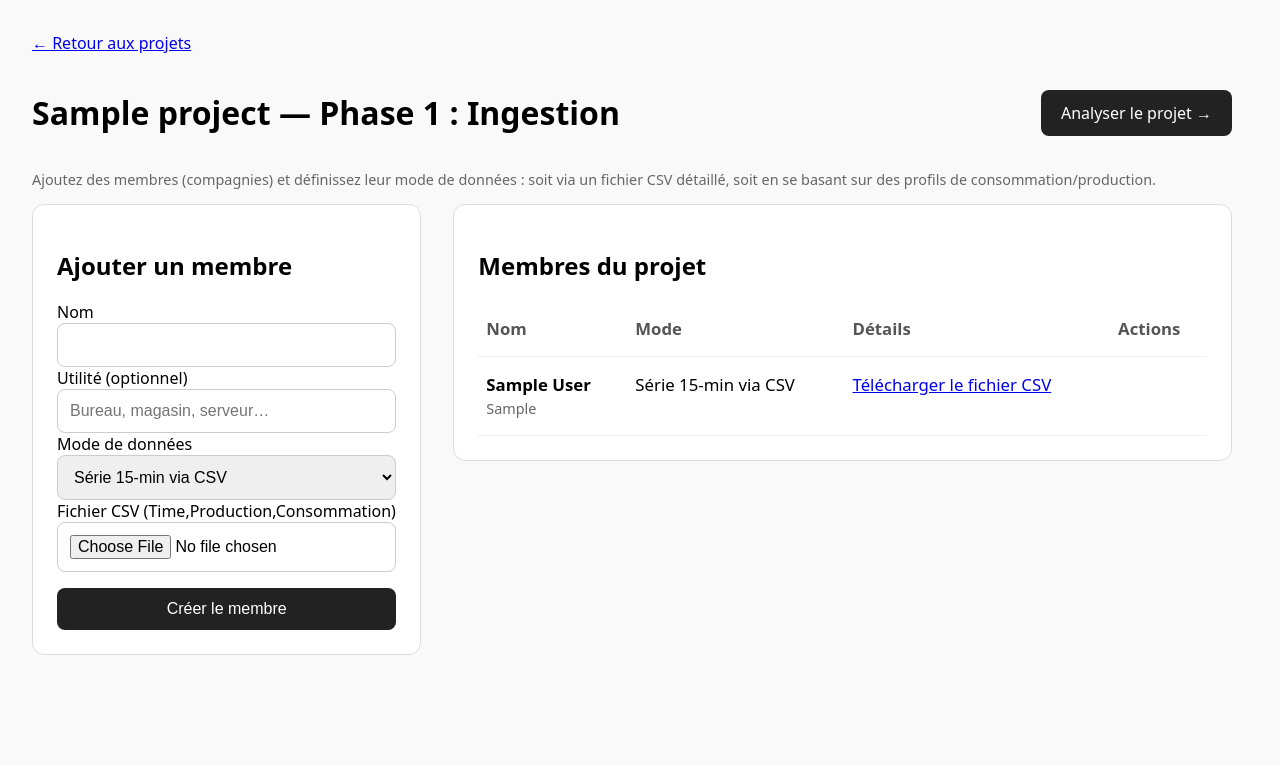
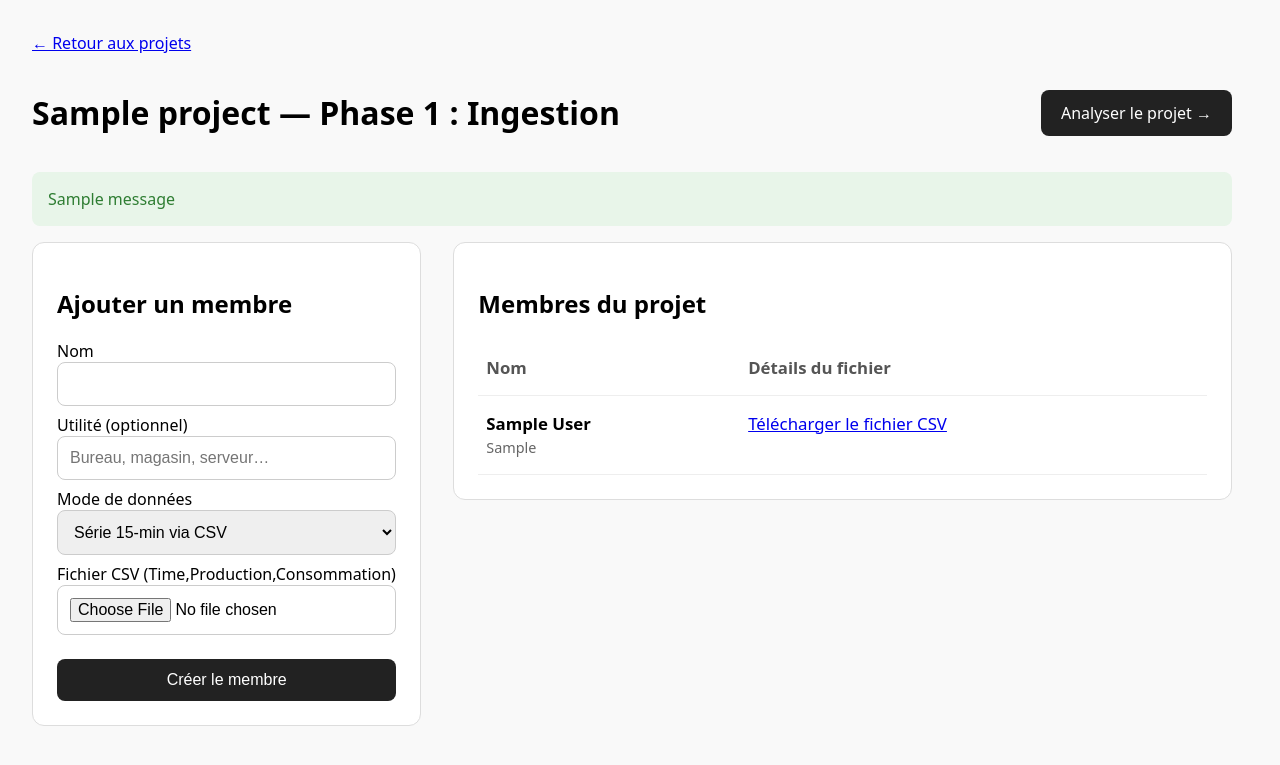
Before and after one commit to Juvenes/yes-partener, a Django app: page /projects/1/ in a window 1280 px wide. Shown: the top 765 px of the page. Run offline with Django 5.2, Linux system fonts and the light colour scheme; tables that the repository leaves empty hold one stand-in row (values such as "Sample post"); one stand-in notice (Sample message) is shown.

Commit message:
Profile Improved

```diff
--- a/core/views.py
+++ b/core/views.py
@@ -67,54 +67,87 @@ def project_detail(request, project_id):
 @require_http_methods(["POST"])
 def member_create(request, project_id):
     project = get_object_or_404(Project, pk=project_id)
-    form = MemberForm(request.POST, request.FILES)
-    if form.is_valid():
-        m = form.save(commit=False)
-        m.project = project
+    data_mode = request.POST.get('data_mode')
 
-        if m.data_mode == 'timeseries_csv' and not m.timeseries_file:
-            return HttpResponseBadRequest("Pour le mode 'Série 15-min via CSV', un fichier CSV est requis.")
+    if data_mode == 'timeseries_csv':
+        form = MemberForm(request.POST, request.FILES)
+        if form.is_valid():
+            m = form.save(commit=False)
+            m.project = project
+            m.save()
+            return redirect("project_detail", project_id=project.id)
+        return HttpResponseBadRequest(f"Formulaire invalide : {form.errors.as_json()}")
 
-        if m.data_mode == 'profile_based' and not (m.annual_consumption_kwh or m.annual_production_kwh):
-             return HttpResponseBadRequest("Pour le mode 'Basé sur profil(s)', veuillez fournir au moins une valeur de consommation ou de production annuelle.")
+    elif data_mode == 'profile_based':
+        # --- Logique de génération de CSV à partir d'un profil ---
+        profile_ids = request.POST.getlist('profiles')
+        annual_consumption = request.POST.get('annual_consumption_kwh')
+        annual_production = request.POST.get('annual_production_kwh')
 
-        m.save()
+        if not profile_ids:
+            messages.error(request, "Veuillez sélectionner au moins un profil.")
+            return redirect("project_detail", project_id=project_id)
+        if not (annual_consumption or annual_production):
+            messages.error(request, "Veuillez fournir une consommation ou production annuelle.")
+            return redirect("project_detail", project_id=project_id)
+
+        # Calculer les données sur 96 points
+        try:
+            daily_prod_kwh = (float(annual_production) if annual_production else 0.0) / 365
+            daily_cons_kwh = (float(annual_consumption) if annual_consumption else 0.0) / 365
+
+            profiles = Profile.objects.filter(id__in=profile_ids)
+            aggregated_points = pd.DataFrame({'production': [0.0] * 96, 'consumption': [0.0] * 96})
+
+            for profile in profiles:
+                if profile.points and len(profile.points) == 96:
+                    profile_df = pd.DataFrame(profile.points)
+                    aggregated_points['production'] += profile_df['production'].astype(float)
+                    aggregated_points['consumption'] += profile_df['consumption'].astype(float)
+
+            # Normaliser le profil agrégé pour que sa somme soit 1
+            if aggregated_points['production'].sum() > 0:
+                aggregated_points['production'] /= aggregated_points['production'].sum()
+            if aggregated_points['consumption'].sum() > 0:
+                aggregated_points['consumption'] /= aggregated_points['consumption'].sum()
+
+            # Appliquer les totaux journaliers
+            final_production = aggregated_points['production'] * daily_prod_kwh
+            final_consumption = aggregated_points['consumption'] * daily_cons_kwh
+
+            # Créer le fichier CSV en mémoire
+            output = io.StringIO()
+            writer = csv.writer(output)
+            writer.writerow(["Time", "Production", "Consommation"])
+            t = datetime(2000, 1, 1, 0, 0)
+            step = timedelta(minutes=15)
+            for i in range(96):
+                writer.writerow([t.strftime("%H:%M"), f"{final_production.iloc[i]:.5f}", f"{final_consumption.iloc[i]:.5f}"])
+                t += step
+
+            # Sauvegarder le nouveau membre et son CSV
+            member = Member(
+                project=project,
+                name=request.POST.get('name'),
+                utility=request.POST.get('utility', ''),
+                data_mode='timeseries_csv',  # On normalise en mode CSV !
+                annual_consumption_kwh=(float(annual_consumption) if annual_consumption else None),
+                annual_production_kwh=(float(annual_production) if annual_production else None)
+            )
+            member.save()
+            csv_file = ContentFile(output.getvalue().encode('utf-8'))
+            member.timeseries_file.save(f"generated_{member.id}.csv", csv_file, save=True)
+
+            messages.success(request, f"Le membre '{member.name}' a été créé avec un CSV généré.")
+
+        except Exception as e:
+            messages.error(request, f"Une erreur est survenue : {e}")
+
         return redirect("project_detail", project_id=project.id)
 
-    return HttpResponseBadRequest(f"Formulaire invalide : {form.errors.as_json()}")
+    return HttpResponseBadRequest("Mode de données non valide.")
 
 
-@require_http_methods(["POST"])
-def member_profile_add(request, project_id, member_id):
-    member = get_object_or_404(Member, pk=member_id, project_id=project_id)
-
-    if member.data_mode != 'profile_based':
-        messages.error(request, "Les profils ne peuvent être ajoutés qu'aux membres en mode 'Basé sur profil(s)'.")
-        return redirect("project_detail", project_id=member.project.id)
-
-    form = MemberProfileForm(request.POST)
-    if form.is_valid():
-        mp = form.save(commit=False)
-        mp.member = member
-
-        if not mp.profile.is_active:
-            messages.warning(request, "Impossible d'ajouter un profil inactif.")
-            return redirect("project_detail", project_id=member.project.id)
-
-        # --- LA CORRECTION EST ICI ---
-        # On vérifie si l'association existe déjà avant de la créer
-        if MemberProfile.objects.filter(member=member, profile=mp.profile).exists():
-            messages.info(request, f"Le profil '{mp.profile.name}' est déjà associé à ce membre.")
-        else:
-            mp.save()
-            messages.success(request, f"Le profil '{mp.profile.name}' a été ajouté avec succès.")
-
-        return redirect("project_detail", project_id=member.project.id)
-
-    else:
-        # Si le formulaire n'est pas valide (par exemple, aucun profil sélectionné)
-        messages.error(request, "Veuillez sélectionner un profil valide.")
-        return redirect("project_detail", project_id=project_id)
 
 @require_http_methods(["POST"])
 def profile_create(request):
--- a/templates/core/project_detail.html
+++ b/templates/core/project_detail.html
@@ -1,26 +1,24 @@
 <!doctype html>
 <html lang="fr">
-  <head>
+<head>
     <meta charset="utf-8" />
     <title>{{ project.name }} – Phase 1 : Ingestion</title>
     <meta name="viewport" content="width=device-width, initial-scale=1" />
-    <script src="https://unpkg.com/htmx.org@2.0.3"></script>
-    <script src="https://cdn.jsdelivr.net/npm/chart.js"></script>
     <style>
     body { font-family: system-ui, sans-serif; margin: 2rem; max-width: 1200px; background-color: #f9f9f9; }
     .grid { display: grid; grid-template-columns: 1fr 2fr; gap: 2rem; align-items: start; }
     .card { border: 1px solid #ddd; border-radius: 12px; padding: 1.5rem; background-color: #fff; }
-    .row { display: flex; gap: .5rem; flex-wrap: wrap; align-items: center; }
-    .input, select { padding: .75rem; border: 1px solid #ccc; border-radius: 8px; width: 100%; box-sizing: border-box; font-size: 1rem; }
+    .input, select { padding: .75rem; border: 1px solid #ccc; border-radius: 8px; width: 100%; box-sizing: border-box; font-size: 1rem; margin-bottom: 0.5rem; }
+    select[multiple] { height: 120px; }
     .btn { padding: .75rem 1.25rem; border-radius: 8px; border: none; background: #222; color: #fff; cursor: pointer; font-size: 1rem; }
     table { width:100%; border-collapse: collapse; font-size: 1.05rem; }
     th, td { border-bottom: 1px solid #eee; padding: 1rem .5rem; text-align: left; vertical-align: top; }
     th { font-weight: 600; color: #555; }
     .muted { color: #666; font-size: .9rem; }
-    code { background: #f5f5f5; padding: .15rem .3rem; border-radius: 4px; }
-
-    .profile-tag-list { list-style: none; padding: 0; margin: 0.5rem 0 0 0; display: flex; flex-wrap: wrap; gap: 0.5rem; }
-    .profile-tag { background-color: #eef; color: #44b; padding: 0.25rem 0.75rem; border-radius: 16px; font-size: 0.9rem; font-weight: 500; }
+    .messages { list-style: none; padding: 0; margin-bottom: 1rem; }
+    .messages li { padding: 1rem; border-radius: 8px; margin-bottom: 0.5rem; }
+    .messages li.success { background-color: #e8f5e9; color: #2e7d32; }
+    .messages li.error { background-color: #ffebee; color: #c62828; }
   </style>
 </head>
 <body>
@@ -29,7 +27,15 @@
       <h1>{{ project.name }} — Phase 1 : Ingestion</h1>
       <a href="{% url 'project_analysis_page' project.id %}" class="btn" style="text-decoration: none;">Analyser le projet &rarr;</a>
   </div>
-  <p class="muted">Ajoutez des membres (compagnies) et définissez leur mode de données : soit via un fichier CSV détaillé, soit en se basant sur des profils de consommation/production.</p>
+
+  {% if messages %}
+    <ul class="messages">
+      {% for message in messages %}
+        <li class="{{ message.tags }}">{{ message }}</li>
+      {% endfor %}
+    </ul>
+  {% endif %}
+
   <div class="grid">
     <div class="card">
       <h2>Ajouter un membre</h2>
@@ -38,27 +44,33 @@
         <label>Nom</label>
         <input class="input" type="text" name="name" required>
 
-        <label style="margin-top:.5rem">Utilité (optionnel)</label>
+        <label>Utilité (optionnel)</label>
         <input class="input" type="text" name="utility" placeholder="Bureau, magasin, serveur…">
 
-        <label style="margin-top:.5rem">Mode de données</label>
+        <label>Mode de données</label>
         <select name="data_mode" class="input" id="data_mode">
           <option value="timeseries_csv">Série 15-min via CSV</option>
-          <option value="profile_based">Basé sur profil(s)</option>
+          <option value="profile_based">Basé sur profil(s) & total annuel</option>
         </select>
 
         <div id="csv_fields">
-          <label style="margin-top:.5rem">Fichier CSV (Time,Production,Consommation)</label>
+          <label>Fichier CSV (Time,Production,Consommation)</label>
           <input class="input" type="file" name="timeseries_file" accept=".csv">
         </div>
 
         <div id="profile_fields" style="display:none">
-          <p class="muted" style="margin-top:.5rem">Vous associerez les profils juste après la création du membre.</p>
+          <label>Profils (maintenir Ctrl/Cmd pour sélectionner plusieurs)</label>
+          <select name="profiles" class="input" multiple>
+              {% for p in profiles %}
+                <option value="{{ p.id }}">{{ p.name }}</option>
+              {% endfor %}
+          </select>
+
           <label>Total conso. annuelle (kWh)</label>
-          <input class="input" step="0.01" min="0" type="number" name="annual_consumption_kwh" placeholder="Optionnel">
+          <input class="input" step="0.01" min="0" type="number" name="annual_consumption_kwh" placeholder="Ex: 50000">
 
           <label>Total prod. annuelle (kWh)</label>
-          <input class="input" step="0.01" min="0" type="number" name="annual_production_kwh" placeholder="Optionnel">
+          <input class="input" step="0.01" min="0" type="number" name="annual_production_kwh" placeholder="Ex: 12000">
         </div>
 
         <button class="btn" type="submit" style="margin-top:1rem; width: 100%;">Créer le membre</button>
@@ -69,7 +81,7 @@
       <h2>Membres du projet</h2>
       <table>
         <thead>
-          <tr><th>Nom</th><th>Mode</th><th>Détails</th><th>Actions</th></tr>
+          <tr><th>Nom</th><th>Détails du fichier</th></tr>
         </thead>
         <tbody>
           {% for m in members %}
@@ -78,50 +90,16 @@
                 <strong>{{ m.name }}</strong><br>
                 {% if m.utility %}<span class="muted">{{ m.utility }}</span>{% endif %}
               </td>
-              <td>{{ m.get_data_mode_display }}</td>
               <td>
-                {% if m.data_mode == 'timeseries_csv' %}
-                  {% if m.timeseries_file %}
-                    <a href="{{ m.timeseries_file.url }}">Télécharger le fichier CSV</a>
-                  {% else %}
-                    <span class="muted">—</span>
-                  {% endif %}
-                {% else %} {# profile_based #}
-                  {% if m.annual_consumption_kwh or m.annual_production_kwh %}
-                      {% if m.annual_consumption_kwh %}
-                        Consommation: <strong>{{ m.annual_consumption_kwh|floatformat:"0" }} kWh/an</strong><br>
-                      {% endif %}
-                      {% if m.annual_production_kwh %}
-                        Production: <strong>{{ m.annual_production_kwh|floatformat:"0" }} kWh/an</strong>
-                      {% endif %}
-                  {% endif %}
-
-                  {% if m.member_profiles.exists %}
-                    <ul class="profile-tag-list">
-                      {% for mp in m.member_profiles.all %}
-                        <li class="profile-tag">{{ mp.profile.name }}</li>
-                      {% endfor %}
-                    </ul>
-                  {% endif %}
-                {% endif %}
-              </td>
-              <td>
-                {% if m.data_mode == 'profile_based' %}
-                  <form method="post" action="{% url 'member_profile_add' project.id m.id %}" class="row">
-                    {% csrf_token %}
-                    <select name="profile" class="input" required style="flex-grow: 1;">
-                      <option value="" disabled selected>Choisir un profil...</option>
-                      {% for p in profiles %}
-                        <option value="{{ p.id }}">{{ p.name }}</option>
-                      {% endfor %}
-                    </select>
-                    <button class="btn" type="submit">Ajouter</button>
-                  </form>
+                {% if m.timeseries_file %}
+                  <a href="{{ m.timeseries_file.url }}">Télécharger le fichier CSV</a>
+                {% else %}
+                  <span class="muted">Aucun fichier</span>
                 {% endif %}
               </td>
             </tr>
           {% empty %}
-            <tr><td colspan="4" class="muted" style="text-align: center; padding: 2rem;">Aucun membre pour l’instant.</td></tr>
+            <tr><td colspan="2" class="muted" style="text-align: center; padding: 2rem;">Aucun membre pour l’instant.</td></tr>
           {% endfor %}
         </tbody>
       </table>
@@ -136,9 +114,11 @@
       if (modeSel.value === 'profile_based') {
         profFields.style.display = 'block';
         csvFields.style.display = 'none';
+        csvFields.querySelector('input').required = false;
       } else {
         profFields.style.display = 'none';
         csvFields.style.display = 'block';
+        csvFields.querySelector('input').required = true;
       }
     }
     modeSel.addEventListener('change', toggle);
--- a/yespartener/urls.py
+++ b/yespartener/urls.py
@@ -10,7 +10,6 @@ urlpatterns = [
     path("projects/create/", v.project_create, name="project_create"),
     path("projects/<int:project_id>/", v.project_detail, name="project_detail"),
     path("projects/<int:project_id>/members/create/", v.member_create, name="member_create"),
-    path("projects/<int:project_id>/members/<int:member_id>/profiles/add/", v.member_profile_add, name="member_profile_add"),
 
     # Global admin-ish on main page
     path("profiles/create/", v.profile_create, name="profile_create"),
```
